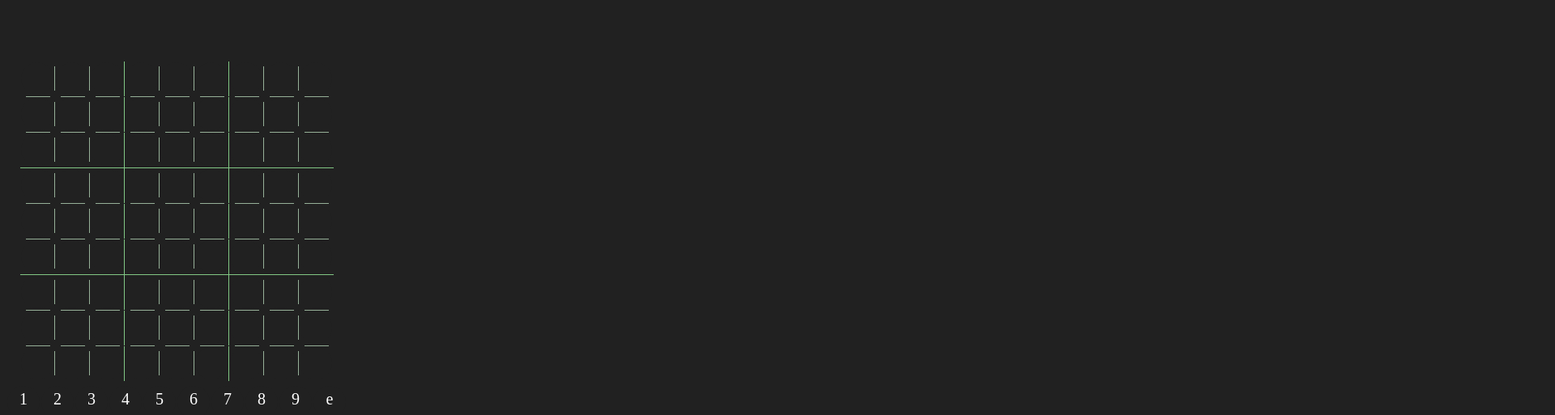
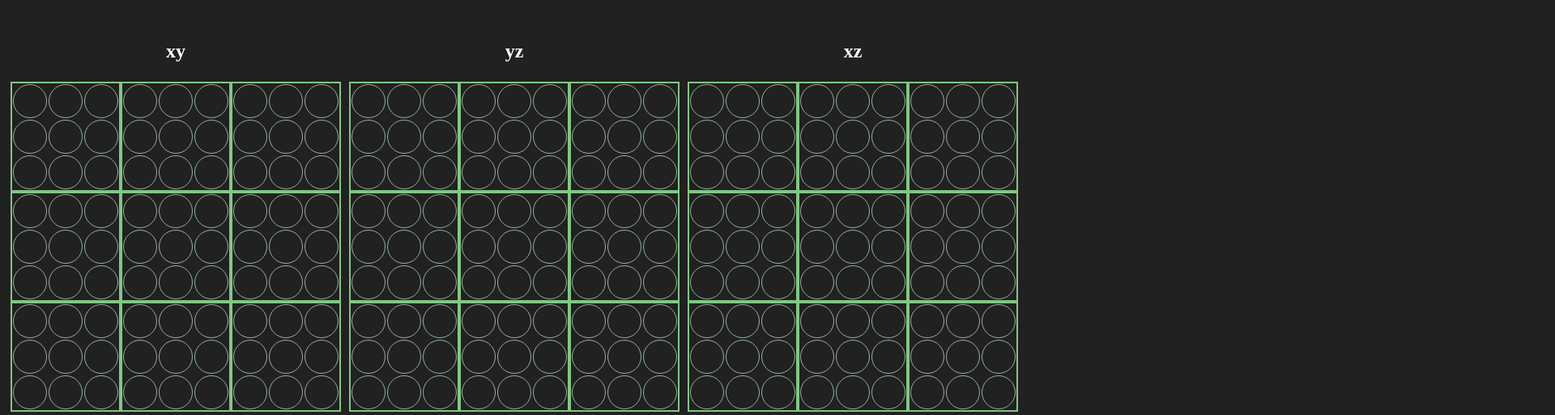
Before and after one commit to JohYoshida/Sudokube, a React (Create React App) app: page / in a window 1280 px wide. Shown: the part 101-614 px from the top of the page at 81% size, 1920 px wide, since content can reach past the window. Built offline with nearby package versions, Linux system fonts and the light colour scheme.

Commit message:
Calculate 3D space and use for intercommunication between the three face grids

```diff
--- a/src/App.js
+++ b/src/App.js
@@ -14,6 +14,7 @@ class App extends Component {
   constructor(props) {
     super(props);
     this.state = {
+      space: {},
       grid: emptyGrid(),
       selectedValue: null,
       mode: "pen"
@@ -29,11 +30,38 @@ class App extends Component {
         <div className="column">
           <div className="row">
             <div className="column">
-              <Board
-                grid={this.state.grid}
-                selectedValue={this.state.selectedValue}
-                onClickCell={this.onClickCell.bind(this)}
-              />
+              <div className="row">
+                <div className="column">
+                  <h2>xy</h2>
+                  <Board
+                    grid={this.state.grid}
+                    space={this.state.space}
+                    selectedValue={this.state.selectedValue}
+                    onClickCell={this.onClickCell.bind(this)}
+                    face={"xy"}
+                    />
+                </div>
+                <div className="column">
+                  <h2>yz</h2>
+                  <Board
+                    grid={this.state.grid}
+                    space={this.state.space}
+                    selectedValue={this.state.selectedValue}
+                    onClickCell={this.onClickCell.bind(this)}
+                    face={"yz"}
+                    />
+                </div>
+                <div className="column">
+                  <h2>xz</h2>
+                  <Board
+                    grid={this.state.grid}
+                    space={this.state.space}
+                    selectedValue={this.state.selectedValue}
+                    onClickCell={this.onClickCell.bind(this)}
+                    face={"xz"}
+                    />
+                </div>
+              </div>
               <NumSelector
                 selectedValue={this.state.selectedValue}
                 mode={this.state.mode}
@@ -74,8 +102,10 @@ class App extends Component {
     }
     console.log(printGrid(grid, "-"))
     this.makeCube(grid, this.state.selectedValue);
+    let space = makeSpace(grid);
     this.setState({
-      grid
+      grid,
+      space
     });
   }
 
@@ -83,8 +113,10 @@ class App extends Component {
     let grid = this.state.grid;
     grid = erase(grid);
     this.makeCube(grid);
+    let space = makeSpace(grid);
     this.setState({
-      grid
+      grid,
+      space
     });
   }
 
@@ -100,8 +132,10 @@ class App extends Component {
     grid = solveGrid(grid);
     if (grid) {
       this.makeCube(grid);
+      let space = makeSpace(grid);
       this.setState({
-        grid
+        grid,
+        space
       });
     }
   }
@@ -110,7 +144,8 @@ class App extends Component {
     const {
       row,
       col,
-      value
+      value,
+      face
     } = cell;
     if (!row && !col) {
       // Clicked on NumSelector
@@ -128,7 +163,7 @@ class App extends Component {
 
     } else {
       // Clicked on Cell in Board
-      this.updateCell(row, col, this.state.selectedValue)
+      this.updateCell(row, col, this.state.selectedValue, face)
       this.makeCube(this.state.grid, this.state.selectedValue);
     }
   }
@@ -145,7 +180,18 @@ class App extends Component {
     });
   }
 
-  updateCell(row, col, value) {
+  updateCell(row, col, value, face) {
+    if (face === "yz") {
+      let temp = value;
+      value = col
+      col = row;
+      row = temp;
+    }
+    if (face === "xz") {
+      let temp = value;
+      value = col
+      col = temp;
+    }
     let grid = this.state.grid;
     let mode = this.state.mode;
     let cell = grid[row - 1][col - 1];
@@ -202,8 +248,10 @@ class App extends Component {
 
       }
     }
+    let space = makeSpace(grid);
     this.setState({
-      grid
+      grid,
+      space
     });
   }
 
@@ -280,6 +328,37 @@ class App extends Component {
 
 // Functions
 
+function XYZtoYZX(x, y, z) {
+  return {
+    x: y,
+    y: z,
+    z: x
+  }
+}
+
+function makeSpace(grid) {
+  const Space = {};
+
+  grid.forEach((row, i) => {
+    row.forEach((cell, j) => {
+      let x = i + 1;
+      let y = j + 1;
+      if (cell !== null) {
+        if (typeof cell.value === "number") {
+          let z = cell.value;
+          Space[`${x}${y}${z}`] = cell.given ? "given" : "pen";
+        } else {
+          cell.value.forEach((value, i) => {
+            let z = value;
+            Space[`${x}${y}${z}`] = "pencil";
+          });
+        }
+      }
+    });
+  });
+  return Space;
+}
+
 /**
  * Erases all marked cells in a grid, leaving only given cells
  * @param  {[type]} grid [description]
@@ -308,7 +387,6 @@ function removePencilMarks(grid, row, col, value) {
       });
     }
   });
-
   // Remove from cell's column
   let thisColumn = columnPencilMarks(grid, col - 1);
   thisColumn.forEach((values, i) => {
@@ -318,8 +396,6 @@ function removePencilMarks(grid, row, col, value) {
       });
     }
   });
-
-
   // Remove from cell's square
   let square = [Math.ceil(row / 3) - 1, Math.ceil(col / 3) - 1];
   for (var i = 0; i < 3; i++) {
--- a/src/components/Board.jsx
+++ b/src/components/Board.jsx
@@ -6,8 +6,8 @@ import Divider from "./Divider";
 
 class Board extends Component {
   render() {
-    const Board = this.makeBoard();
-    return <div className="Board">{Board}</div>;
+    const Grid = this.makeGrid();
+    return <div className="Board" key={this.props.face}>{Grid}</div>
   }
 
   makeBoard = () => {
@@ -20,55 +20,149 @@ class Board extends Component {
     return Board;
   }
 
-  makeThird = (val) => {
-    const Third = [];
-    let row = [];
-    let count = 3 * val;
-    for (var i = count - 2; i <= count; i++) {
-      for (var j = 1; j <= 9; j++) {
-        let value = null;
-        let given = false;
-        if (this.props.grid[i - 1][j - 1] !== null) {
-          value = this.props.grid[i - 1][j - 1].value
-          given = this.props.grid[i - 1][j - 1].given
+  makeGrid() {
+    const Grid = [];
+    for (var i = 0; i < 3; i++) {
+      let row = [];
+      for (var j = 0; j < 3; j++) {
+        let square
+        switch (this.props.face) {
+          case "xy":
+            square = this.makeSquareXY([i, j]);
+            break;
+          case "yz":
+            square = this.makeSquareYZ([i, j]);
+            break;
+          case "xz":
+            square = this.makeSquareXZ([i, j]);
+            break;
+
+          default:
+
         }
+        row.push(<div className="Square" key={`${i}${j}`}>{square}</div>)
+      }
+      Grid.push(<div className="row" key={`${i}${j}`}>{row}</div>)
+    }
+    return Grid;
+  }
+
+  makeSquareXY(square) {
+    const Square = [];
+    let space = this.props.space;
+    for (var i = 1; i <= 3; i++) {
+      let row = [];
+      for (var j = 1; j <= 3; j++) {
+        let x = square[0] * 3 + i;
+        let y = square[1] * 3 + j;
+        // let z = null;
+        let value = [];
+        let cell;
+        for (var z = 1; z <= 9; z++) {
+          if (space[`${x}${y}${z}`]) {
+            cell = space[`${x}${y}${z}`]
+            if (cell === "given" || cell === "pen") {
+              value = z;
+              break
+            } else if (cell === "pencil") value.push(z);
+          }
+        }
+        if (typeof value === "object") z = null;
+        if (value.length === 0) value = null;
         row.push(
           <Cell
-            key={j}
-            row={i}
-            col={j}
+            key={`xy:${x}${y}`}
+            row={x}
+            col={y}
             value={value}
-            given={given}
+            face={this.props.face}
+            given={cell === "given"}
             selectedValue={this.props.selectedValue}
             onClick={this.props.onClickCell}
-          />);
-        // add vertical dividers
-        if (j === 3 || j === 6) {
-          row.push(<Divider key={`${j}_divider`} type="vertical_em"/>);
-        } else if (j !== 9) {
-          row.push(<Divider key={`${j}_divider`} type="vertical"/>);
-        }
+            />
+        );
       }
-      Third.push(<div className="row" key={i}>{ row }</div>);
-      row = [];
-      // add horizontal divider
-      if (i % 3 !== 0) {
-        Third.push(this.makeHorizontalDivider(`${i}_row`));
-      }
+      Square.push(<div className="row" key={i}>{row}</div>)
     }
-    return Third;
+    return Square;
   }
 
-  makeHorizontalDivider = (key, modifier) => {
-    let row = [];
-    let type = "horizontal";
-    if (modifier === "em") {
-      type += "_em";
+  makeSquareXZ(square) {
+    const Square = [];
+    let space = this.props.space;
+    for (var i = 1; i <= 3; i++) {
+      let row = [];
+      for (var j = 1; j <= 3; j++) {
+        let x = square[0] * 3 + i;
+        let z = square[1] * 3 + j;
+        let value = [];
+        let cell;
+        for (var y = 1; y <= 9; y++) {
+          if (space[`${x}${y}${z}`]) {
+            cell = space[`${x}${y}${z}`]
+            if (cell === "given" || cell === "pen") {
+              value = y;
+              break
+            } else if (cell === "pencil") value.push(y);
+          }
+        }
+        if (typeof value === "object") y = null;
+        if (value.length === 0) value = null;
+        row.push(
+          <Cell
+            key={`xz:${x}${z}`}
+            row={x}
+            col={z}
+            value={value}
+            face={this.props.face}
+            given={cell === "given"}
+            selectedValue={this.props.selectedValue}
+            onClick={this.props.onClickCell}
+            />
+        );
+      }
+      Square.push(<div className="row" key={i}>{row}</div>)
     }
-    for (var i = 0; i < 9; i++) {
-      row.push(<Divider key={i} type={type}/>);
+    return Square;
+  }
+
+  makeSquareYZ(square) {
+    const Square = [];
+    let space = this.props.space;
+    for (var i = 1; i <= 3; i++) {
+      let row = [];
+      for (var j = 1; j <= 3; j++) {
+        let y = square[0] * 3 + i;
+        let z = square[1] * 3 + j;
+        let value = [];
+        let cell;
+        for (var x = 1; x <= 9; x++) {
+          if (space[`${x}${y}${z}`]) {
+            cell = space[`${x}${y}${z}`]
+            if (cell === "given" || cell === "pen") {
+              value = x;
+              break
+            } else if (cell === "pencil") value.push(x);
+          }
+        }
+        if (typeof value === "object") x = null;
+        if (value.length === 0) value = null;
+        row.push(
+          <Cell
+            key={`yz:${y}${z}`}
+            row={y}
+            col={z}
+            value={value}
+            face={this.props.face}
+            given={cell === "given"}
+            selectedValue={this.props.selectedValue}
+            onClick={this.props.onClickCell}
+            />
+        );
+      }
+      Square.push(<div className="row" key={i}>{row}</div>)
     }
-    return (<div className="row" key={key}>{ row }</div>);
+    return Square;
   }
 }
 
--- a/src/components/Cell.jsx
+++ b/src/components/Cell.jsx
@@ -9,7 +9,8 @@ class Cell extends Component {
       col,
       value,
       selectedValue,
-      given
+      given,
+      face
     } = this.props;
     let className = "Cell";
     if (given) className = "Cell given"
@@ -19,7 +20,7 @@ class Cell extends Component {
     }
     if (typeof value === "object" && value !== null) {
       return (
-        <div className={className} onClick={this.props.onClick.bind(this, {row, col, value})}>
+        <div className={className} onClick={this.props.onClick.bind(this, {row, col, value, face})}>
           <div className="row">
             <div className="subcell">
               {value.includes(1) ? 1 : null}
@@ -57,7 +58,7 @@ class Cell extends Component {
       );
     } else {
       return (
-        <div className={className} onClick={this.props.onClick.bind(this, {row, col, value})}>
+        <div className={className} onClick={this.props.onClick.bind(this, {row, col, value, face})}>
           {value}
         </div>
       );
--- /dev/null
+++ b/src/styles/Board.scss
@@ -0,0 +1,14 @@
+@import "Colors";
+
+.Board {
+  display: flex;
+  margin: 5px;
+  justify-content: center;
+  flex-direction: column;
+}
+.Square {
+  display: flex;
+  flex-direction: column;
+  border: 2px solid;
+  border-color: $green;
+}
--- a/src/styles/Cell.scss
+++ b/src/styles/Cell.scss
@@ -8,6 +8,7 @@
   margin: 1px;
   font-size: 20px;
   border-radius: 30px;
+  border: 1px solid $greyGreen;
   background-color: $darkGrey;
   color: white;
   justify-content: center;
--- a/src/styles/main.css
+++ b/src/styles/main.css
@@ -6,6 +6,7 @@
   margin: 1px;
   font-size: 20px;
   border-radius: 30px;
+  border: 1px solid #96b098;
   background-color: #212121;
   color: white;
   justify-content: center;
@@ -71,6 +72,20 @@
   flex-direction: row;
 }
 
+.Board {
+  display: flex;
+  margin: 5px;
+  justify-content: center;
+  flex-direction: column;
+}
+
+.Square {
+  display: flex;
+  flex-direction: column;
+  border: 2px solid;
+  border-color: #81C784;
+}
+
 body {
   background-color: #212121;
 }
@@ -79,15 +94,8 @@ body .App {
   flex-direction: row;
   text-align: center;
 }
-body .App .Board {
-  display: flex;
-  margin: 5px;
-  justify-content: center;
-  flex-direction: column;
-}
-body .App .Board .row {
-  display: flex;
-  justify-content: center;
+body .App h2 {
+  color: white;
 }
 
 .row {
--- a/src/styles/main.scss
+++ b/src/styles/main.scss
@@ -2,6 +2,7 @@
 @import "Divider";
 @import "Colors";
 @import "NumSelector";
+@import "Board";
 
 body {
   background-color: $darkGrey;
@@ -9,15 +10,9 @@ body {
     display: flex;
     flex-direction: row;
     text-align: center;
-    .Board {
-      display: flex;
-      margin: 5px;
-      justify-content: center;
-      flex-direction: column;
-      .row {
-        display: flex;
-        justify-content: center;
-      }
+
+    h2 {
+      color: white;
     }
   }
 }
```
Also changed, not shown: 1 other file (tests, documents, lock files or other folders).
